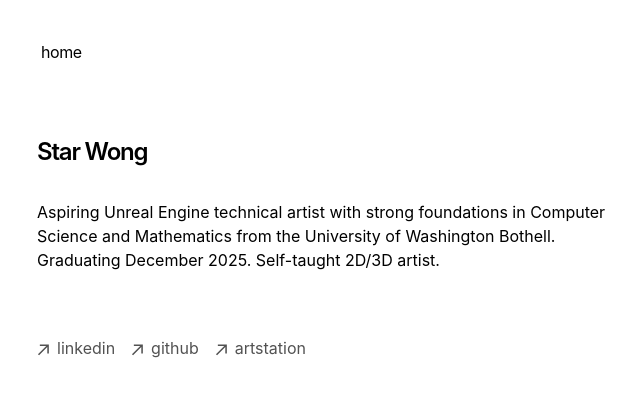
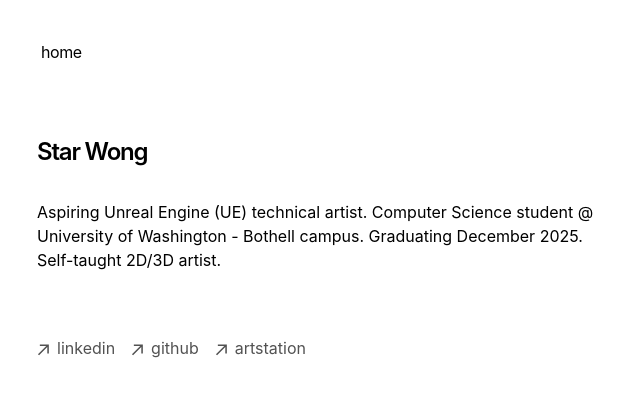
Before and after one commit to StardriftOwl/website, a Next.js app: page / in a window 1280 px wide. Shown: the top 396 px of the page, without its empty margins (315-955 px from the left). Built offline with nearby package versions, Linux system fonts and the light colour scheme.

Commit message:
Update page.tsx
updated description

```diff
--- a/app/page.tsx
+++ b/app/page.tsx
@@ -13,9 +13,8 @@ export default function Page() {
         Star Wong
       </h1>
       <p className="mb-4">
-        {`Aspiring Unreal Engine technical artist with strong foundations in Computer
-        Science and Mathematics from the University of Washington Bothell. Graduating December 2025.
-        Self-taught 2D/3D artist.`}
+        {`Aspiring Unreal Engine (UE) technical artist. Computer Science student @ University of Washington - Bothell campus.
+        Graduating December 2025. Self-taught 2D/3D artist.`}
       </p>
       <div className="my-8">
         {/* <BlogPosts /> */}
```
